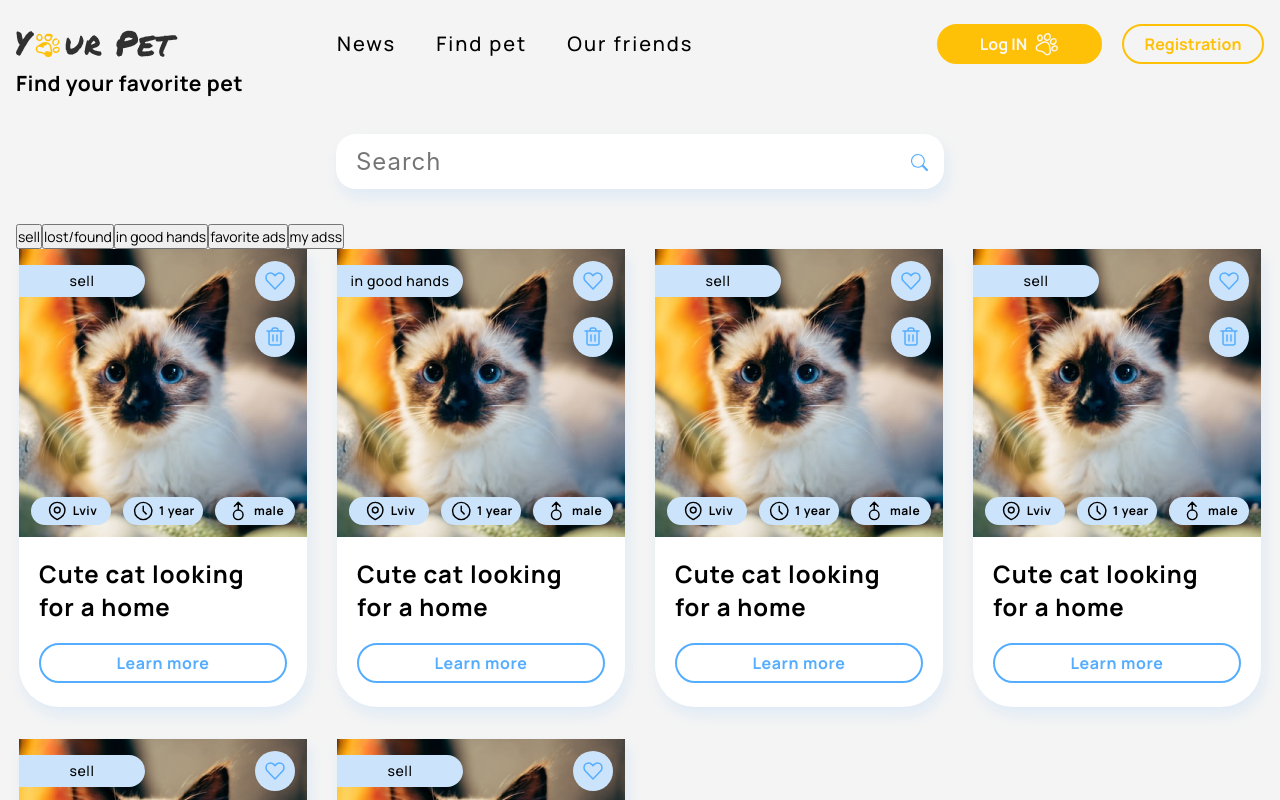
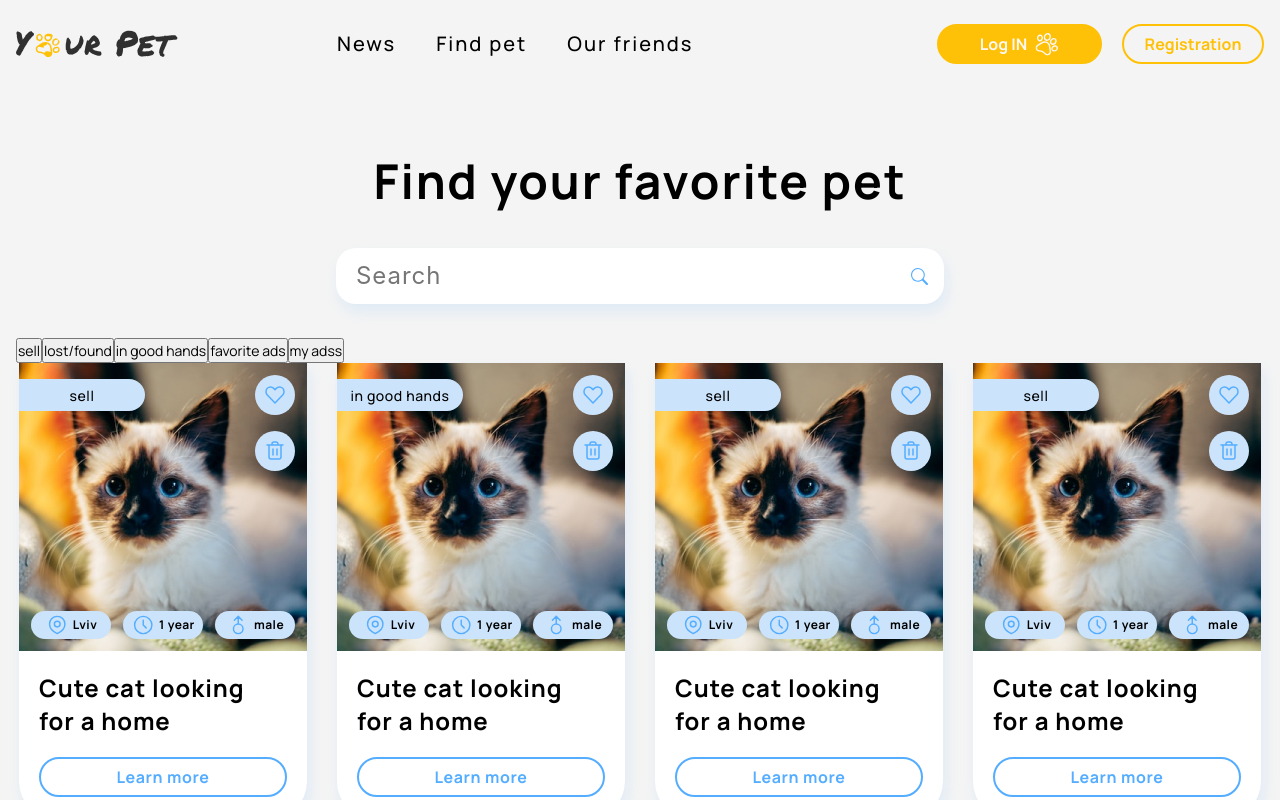
Before and after one commit to AntonBabenko96/react-node-team-app, a React (Create React App) app: page /react-node-team-app/notices/1 in a window 1280 px wide. Shown: the top 800 px of the page. Built offline with nearby package versions, Linux system fonts and the light colour scheme.

Commit message:
Fixed hover and added styles for title on NoticesPage

```diff
--- a/src/components/NoticeCategoryItem/NoticeCategoryItem.module.scss
+++ b/src/components/NoticeCategoryItem/NoticeCategoryItem.module.scss
@@ -120,18 +120,15 @@
   pointer-events: none;
   color: inherit;
   @include main-font(600, 12px, calc(16 / 12));
-
-  // &:hover {
-  //   color: #ffffff;
-  // }
 }
 
 .infoIcon {
   pointer-events: none;
-  stroke: currentColor;
-  // &:hover {
-  //   stroke: #ffffff;
-  // }
+  stroke: getColor('full-blue');
+}
+
+.box:hover > .infoIcon {
+  stroke:#ffffff;
 }
 
 .title {
--- a/src/pages/NoticesPage/NoticesPage.jsx
+++ b/src/pages/NoticesPage/NoticesPage.jsx
@@ -1,12 +1,14 @@
 import NoticesCategoriesNav from 'components/NoticesCategoriesNav/NoticesCategoriesNav';
 import NoticesCategoriesList from 'components/NoticesList/NoticesCategoriesList';
 import NoticesSearch from 'components/NoticesSearch/NoticesSearch';
+
+import s from "./NoticesPage.module.scss"
 
 export default function NoticesPage() {
   return (
     <section>
       <div className="container">
-        <h1>Find your favorite pet</h1>
+        <h1 className={s.title}>Find your favorite pet</h1>
         <NoticesSearch />
         <NoticesCategoriesNav />
         <NoticesCategoriesList />
--- /dev/null
+++ b/src/pages/NoticesPage/NoticesPage.module.scss
@@ -0,0 +1,14 @@
+@import '../../styles/styles.scss';
+
+.title {
+  margin-top: 40px;
+  margin-bottom: 24px;
+  @include main-font(700, 24px, calc(33 / 24));
+  text-align: center;
+
+  @include media-min(tablet) {
+    margin-top: 80px;
+    margin-bottom: 40px;
+    @include main-font(700, 48px, calc(33 / 24));
+  }
+}
```
Also changed, not shown: src/components/Pagination/Pagination.jsx (deleted, +0 -30 lines).
